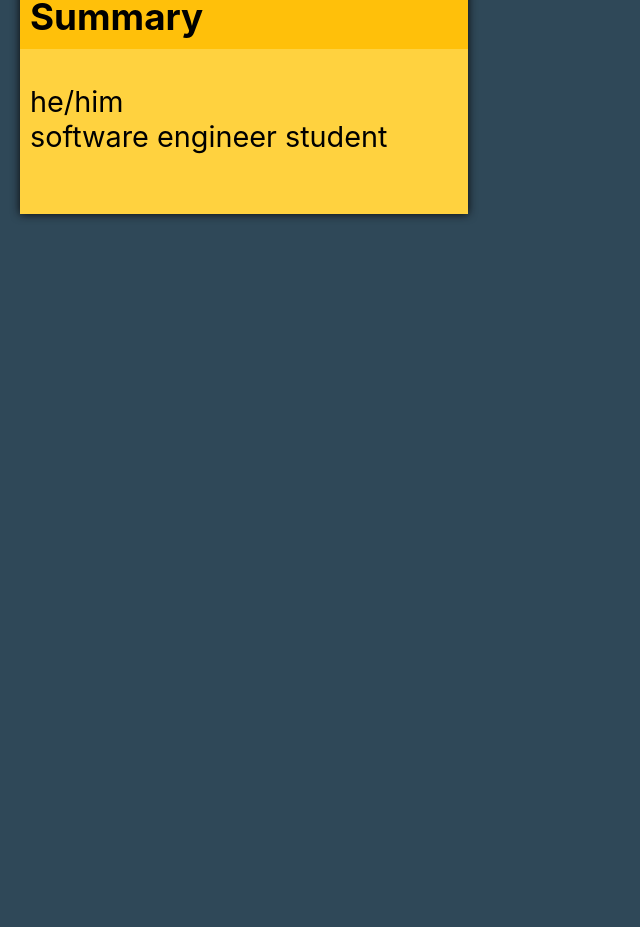
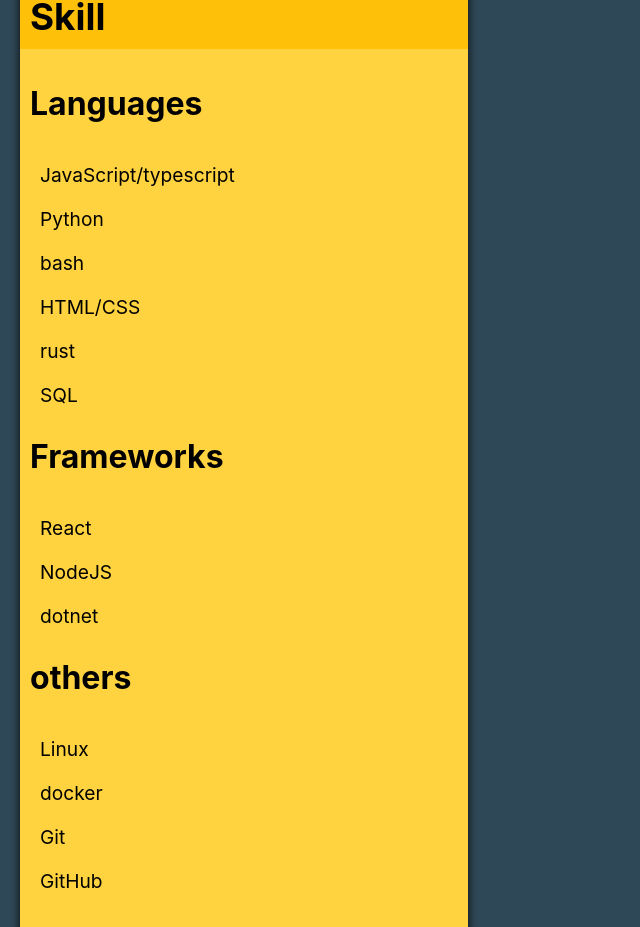
Before and after one commit to abdellatif-temsamani/abdellatif-temsamani, a React (Vite) app: page / in a window 1280 px wide. Shown: the part 801-1728 px from the top of the page, without its empty margins (0-640 px from the left). Before the commit the page ends 1035 px from the top, so only its background shows below. Built offline with nearby package versions, Linux system fonts and the light colour scheme.

Commit message:
docs: README.md feat: done Side Pannel

```diff
--- a/package.json
+++ b/package.json
@@ -15,6 +15,7 @@
         "@types/react": "^18.0.0",
         "@types/react-dom": "^18.0.0",
         "@vitejs/plugin-react": "^1.3.0",
+        "eslint": "^8.16.0",
         "typescript": "^4.6.3",
         "vite": "^2.9.9"
     }
--- a/src/Components/SidePannel/SidePannel.css
+++ b/src/Components/SidePannel/SidePannel.css
@@ -8,6 +8,11 @@
 
 .SidePannel p {
   font-size: 1.8em;
+  margin-bottom: 10px;
+}
+
+.skill-title {
+  font-size: 2em;
   margin-bottom: 10px;
 }
 
@@ -22,4 +27,8 @@
     font-size: 1.2em;
     margin-bottom: 10px;
   }
+
+  .skill-title {
+    font-size: 2em;
+  }
 }
--- a/src/Components/SidePannel/index.tsx
+++ b/src/Components/SidePannel/index.tsx
@@ -26,13 +26,39 @@
 
                 </Card>
 
-                <Card title='Summary'>
-                    <p>
-                        he/him <br />
-                        software engineer student<br />
+                <Card title='Skill'>
+                    <h3 className="skill-title">Languages</h3>
+                    <ul>
+                        <li>JavaScript/typescript</li>
+                        <li>Python</li>
+                        <li>bash</li>
+                        <li>HTML/CSS</li>
+                        <li>rust</li>
+                        <li>SQL</li>
+                    </ul>
 
-                    </p>
+                    <h3 className="skill-title">Frameworks </h3>
+                    <ul>
+                        <li>React</li>
+                        <li>NodeJS</li>
+                        <li>dotnet</li>
+                    </ul>
 
+                    <h3 className="skill-title">others</h3>
+                    <ul>
+                        <li>Linux</li>
+                        <li>docker</li>
+                        <li>Git</li>
+                        <li>GitHub</li>
+                    </ul>
+
+                    <h3 className="skill-title">non-technical</h3>
+                    <ul>
+                        <li>English</li>
+                        <li>Communication</li>
+                        <li>Teamwork</li>
+                        <li>Problem Solving</li>
+                    </ul>
 
                 </Card>
 
--- a/src/index.css
+++ b/src/index.css
@@ -50,6 +50,16 @@
   filter: brightness(0.8);
 }
 
+ul {
+  list-style: none;
+  padding: 0;
+}
+
+ul li {
+  padding: 0.5rem 0;
+  font-size: 1.2rem;
+}
+
 @media (max-width: 768px) {
   .flex {
     flex-direction: column;
```
Also changed, not shown: 2 other files (tests, documents, lock files or other folders).
